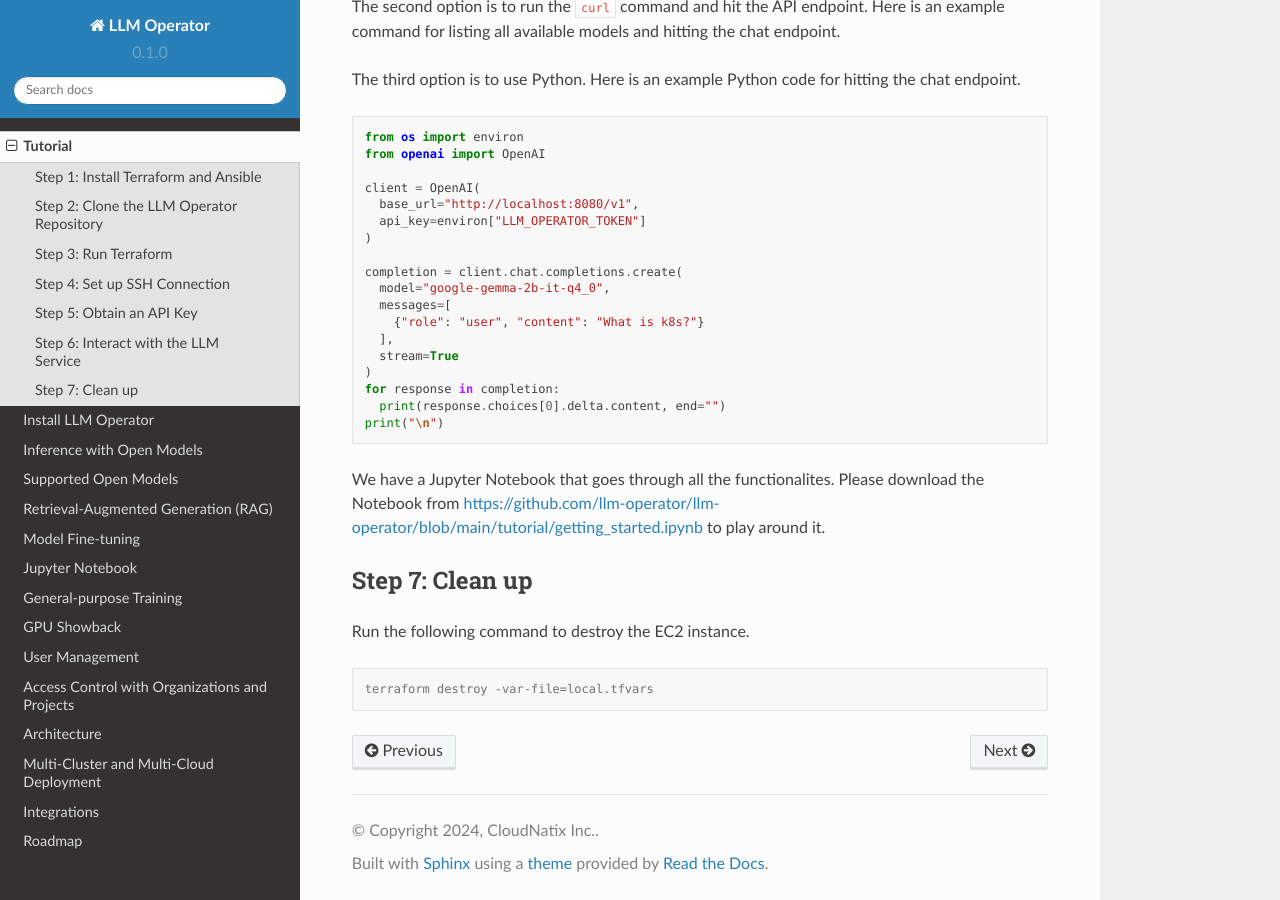
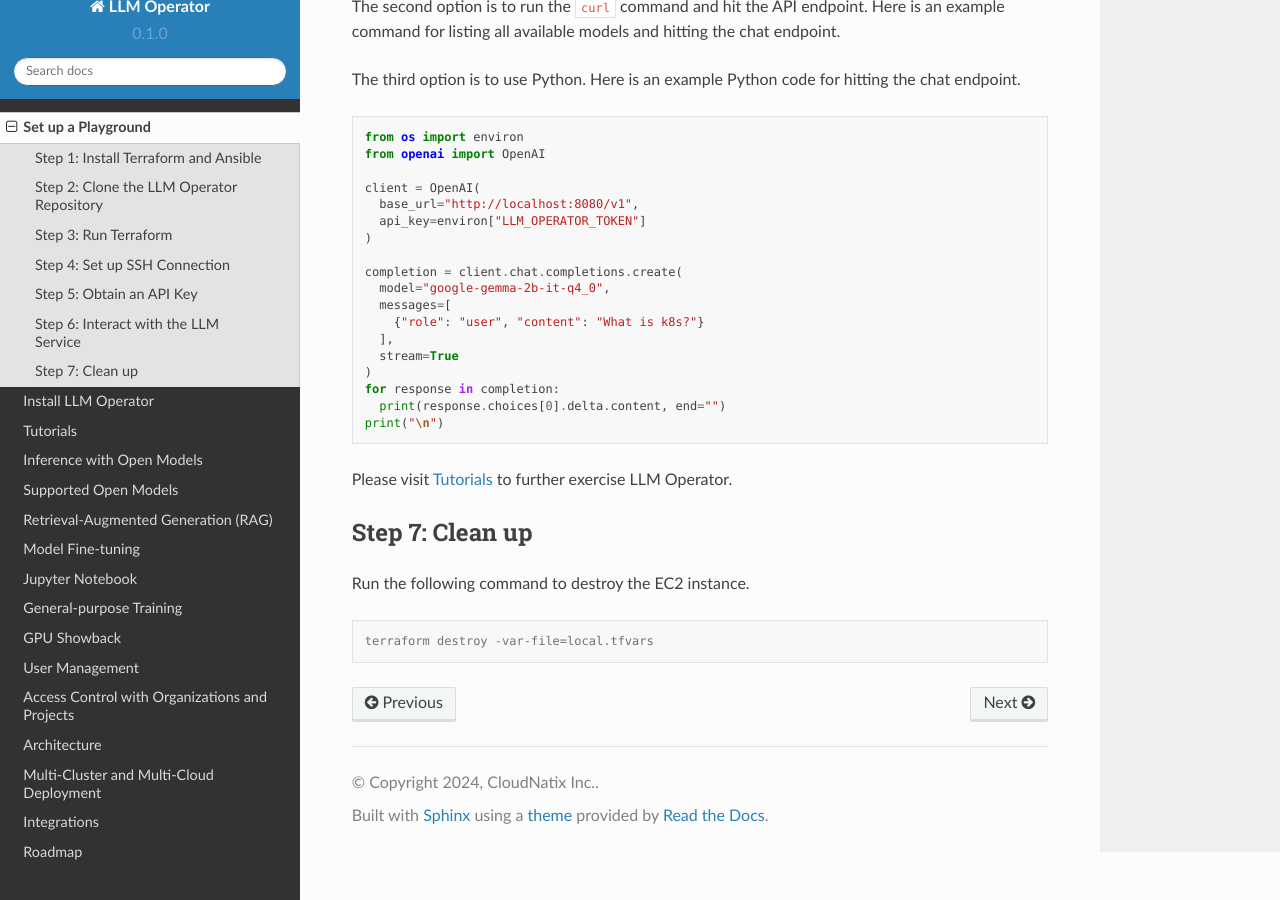
Before and after one commit to llm-operator/docs, a Sphinx documentation site: the page built from docs/source/playground.rst, in a window 1280 px wide and 900 px high, scrolled down 3331 px. Built offline with Sphinx 7.4.7 and the Read the Docs theme 2.0.0, drawn with Linux system fonts in a browser that asks for light colours; some of the changed text lies outside the part shown.

Commit message:
Restructure pages (#109)
- Rename "Tutorial" to "Set up a Playground"
- Create a separate "Tutorials" page. Currently it contains only a link.

```diff
--- a/docs/source/index.rst
+++ b/docs/source/index.rst
@@ -25,7 +25,7 @@ and model management. Pleas see the presentation below to learn more:
    </p>
 
 
-If you want to play with LLM Operator, check out :doc:`tutorial`. You can install LLM Operator in a Kind cluster by following the steps described here.
+If you want to play with LLM Operator, check out :doc:`playground`. You can install LLM Operator in a Kind cluster by following the steps described there.
 You can also just directly move to the :doc:`install` section and install LLM Operator to your Kubernetes clusters!
 
 
@@ -34,8 +34,9 @@ Contents
 
 .. toctree::
 
-   tutorial
+   playground
    install
+   tutorials
    inference
    models
    rag
--- a/docs/source/tutorial.rst
+++ b/docs/source/playground.rst
@@ -1,8 +1,8 @@
-Tutorial
-========
+Set up a Playground
+===================
 
-In this tutorial, we provision an EC2 instance, build a `Kind <https://kind.sigs.k8s.io/>`_ cluster, and
-deploy LLM Operator and other required components.
+You can easily set up a playground for LLM Operator and learn it. In this page, we provision an EC2 instance, build
+a `Kind <https://kind.sigs.k8s.io/>`_ cluster, and deploy LLM Operator and other required components.
 
 Once all the setup completes, you can interact with the LLM service
 by directly hitting the API endpoints or using `the OpenAI Python library <https://github.com/openai/openai-python>`_.
@@ -189,8 +189,9 @@ The third option is to use Python. Here is an example Python code for hitting th
      print(response.choices[0].delta.content, end="")
    print("\n")
 
-We have a Jupyter Notebook that goes through all the functionalites. Please download the Notebook
-from https://github.com/llm-operator/llm-operator/blob/main/tutorial/getting_started.ipynb to play around it.
+
+Please visit :doc:`tutorials` to further exercise LLM Operator.
+
 
 Step 7: Clean up
 ----------------
```
Also changed, not shown: docs/source/tutorials.rst (added, +10 -0 lines).
